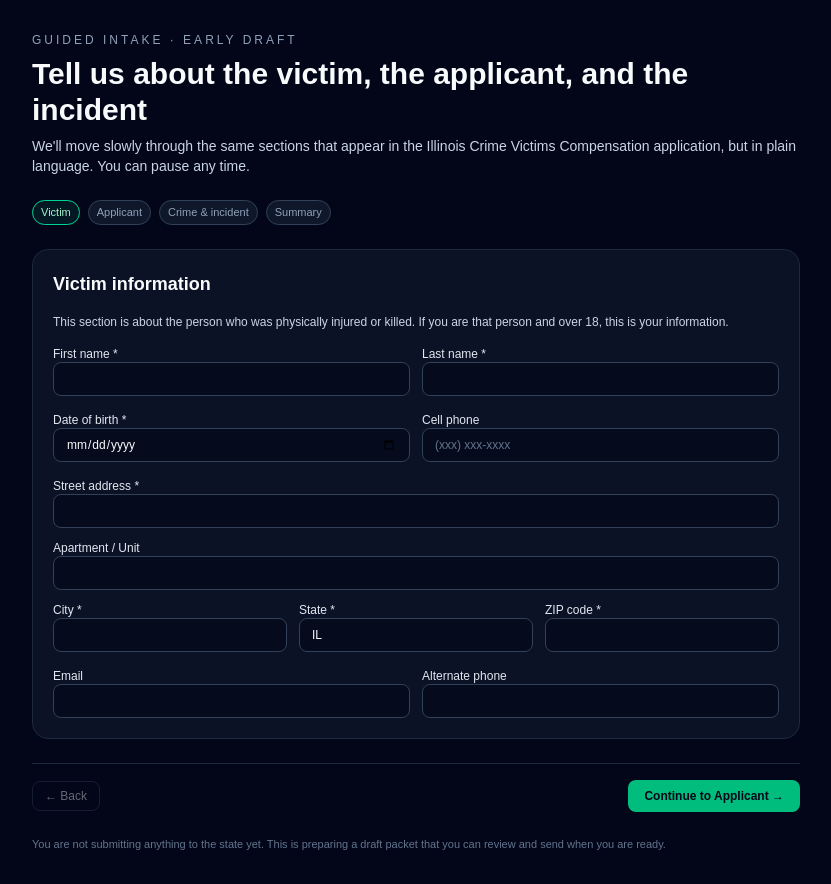
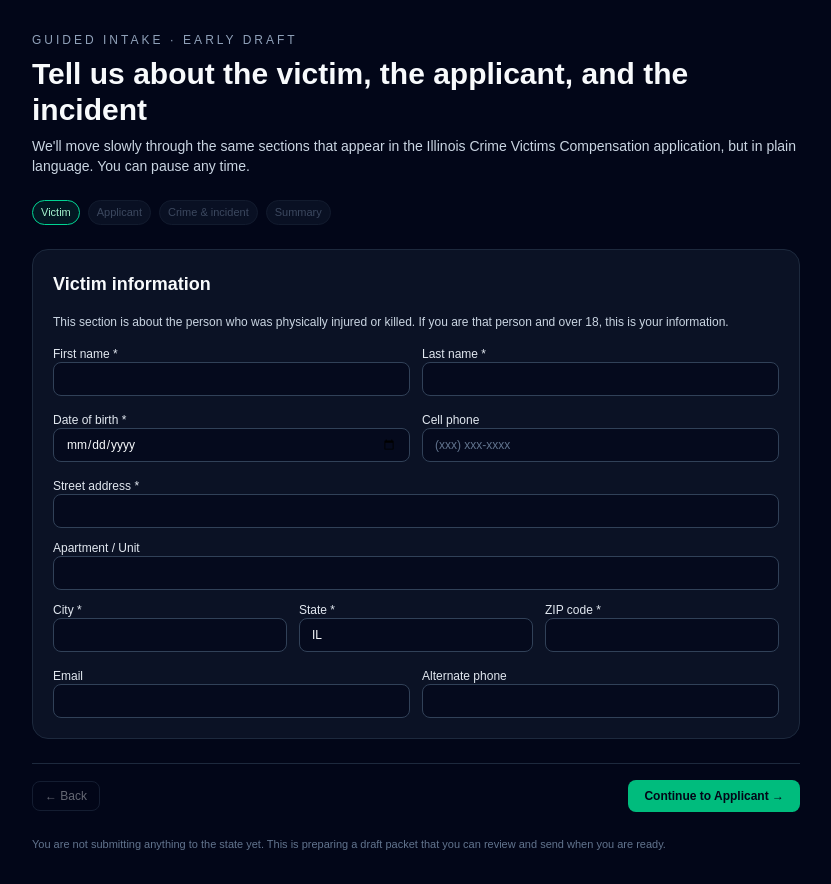
Before and after one commit to thechefcharles/victims-advocate, a Next.js app: page /compensation/intake in a window 1280 px wide. Shown: the whole page, without its empty margins (224-1055 px from the left). Built offline with nearby package versions, Linux system fonts and the light colour scheme.

Commit message:
fixed tabs

```diff
--- a/app/compensation/intake/page.tsx
+++ b/app/compensation/intake/page.tsx
@@ -102,9 +102,12 @@ const makeEmptyApplication = (): CompensationApplication => ({
 
 export default function CompensationIntakePage() {
   const [step, setStep] = useState<IntakeStep>("victim");
+  const [maxStepIndex, setMaxStepIndex] = useState(0); // 0=victim,1=applicant,2=crime,3=summary
   const [app, setApp] = useState<CompensationApplication>(
     makeEmptyApplication()
   );
+
+  const stepOrder: IntakeStep[] = ["victim", "applicant", "crime", "summary"];
 
   const victim = app.victim;
   const applicant = app.applicant;
@@ -143,6 +146,8 @@ export default function CompensationIntakePage() {
       return;
     }
     setStep("applicant");
+    setMaxStepIndex((prev) => Math.max(prev, 1));
+
   };
 
   const handleNextFromApplicant = () => {
@@ -167,6 +172,7 @@ export default function CompensationIntakePage() {
       }));
     }
     setStep("crime");
+    setMaxStepIndex((prev) => Math.max(prev, 2));
   };
 
   const handleNextFromCrime = () => {
@@ -182,6 +188,7 @@ export default function CompensationIntakePage() {
       return;
     }
     setStep("summary");
+     setMaxStepIndex((prev) => Math.max(prev, 3));
   };
 
   const handleBack = () => {
@@ -209,12 +216,32 @@ export default function CompensationIntakePage() {
         </header>
 
         {/* Step indicator */}
-        <div className="flex flex-wrap gap-2 text-xs text-slate-300">
-          <StepBadge label="Victim" active={step === "victim"} />
-          <StepBadge label="Applicant" active={step === "applicant"} />
-          <StepBadge label="Crime & incident" active={step === "crime"} />
-          <StepBadge label="Summary" active={step === "summary"} />
-        </div>
+<div className="flex flex-wrap gap-2 text-xs text-slate-300">
+  <StepBadge
+    label="Victim"
+    active={step === "victim"}
+    disabled={false}
+    onClick={() => setStep("victim")}
+  />
+  <StepBadge
+    label="Applicant"
+    active={step === "applicant"}
+    disabled={maxStepIndex < 1}
+    onClick={() => maxStepIndex >= 1 && setStep("applicant")}
+  />
+  <StepBadge
+    label="Crime & incident"
+    active={step === "crime"}
+    disabled={maxStepIndex < 2}
+    onClick={() => maxStepIndex >= 2 && setStep("crime")}
+  />
+  <StepBadge
+    label="Summary"
+    active={step === "summary"}
+    disabled={maxStepIndex < 3}
+    onClick={() => maxStepIndex >= 3 && setStep("summary")}
+  />
+</div>
 
         {/* Step content */}
         {step === "victim" && (
@@ -296,17 +323,34 @@ export default function CompensationIntakePage() {
   );
 }
 
-function StepBadge({ label, active }: { label: string; active: boolean }) {
+function StepBadge({
+  label,
+  active,
+  disabled,
+  onClick,
+}: {
+  label: string;
+  active: boolean;
+  disabled?: boolean;
+  onClick?: () => void;
+}) {
+  const baseClasses =
+    "px-2 py-1 rounded-full border text-[11px] transition";
+  const stateClasses = disabled
+    ? "border-slate-800 bg-slate-900 text-slate-500 cursor-not-allowed opacity-60"
+    : active
+    ? "border-emerald-400 bg-emerald-500/10 text-emerald-200 cursor-pointer"
+    : "border-slate-700 bg-slate-900 text-slate-400 hover:border-emerald-400 hover:text-emerald-200 cursor-pointer";
+
   return (
-    <div
-      className={`px-2 py-1 rounded-full border text-[11px] ${
-        active
-          ? "border-emerald-400 bg-emerald-500/10 text-emerald-200"
-          : "border-slate-700 bg-slate-900 text-slate-400"
-      }`}
+    <button
+      type="button"
+      disabled={disabled}
+      onClick={disabled ? undefined : onClick}
+      className={`${baseClasses} ${stateClasses}`}
     >
       {label}
-    </div>
+    </button>
   );
 }
 
```
